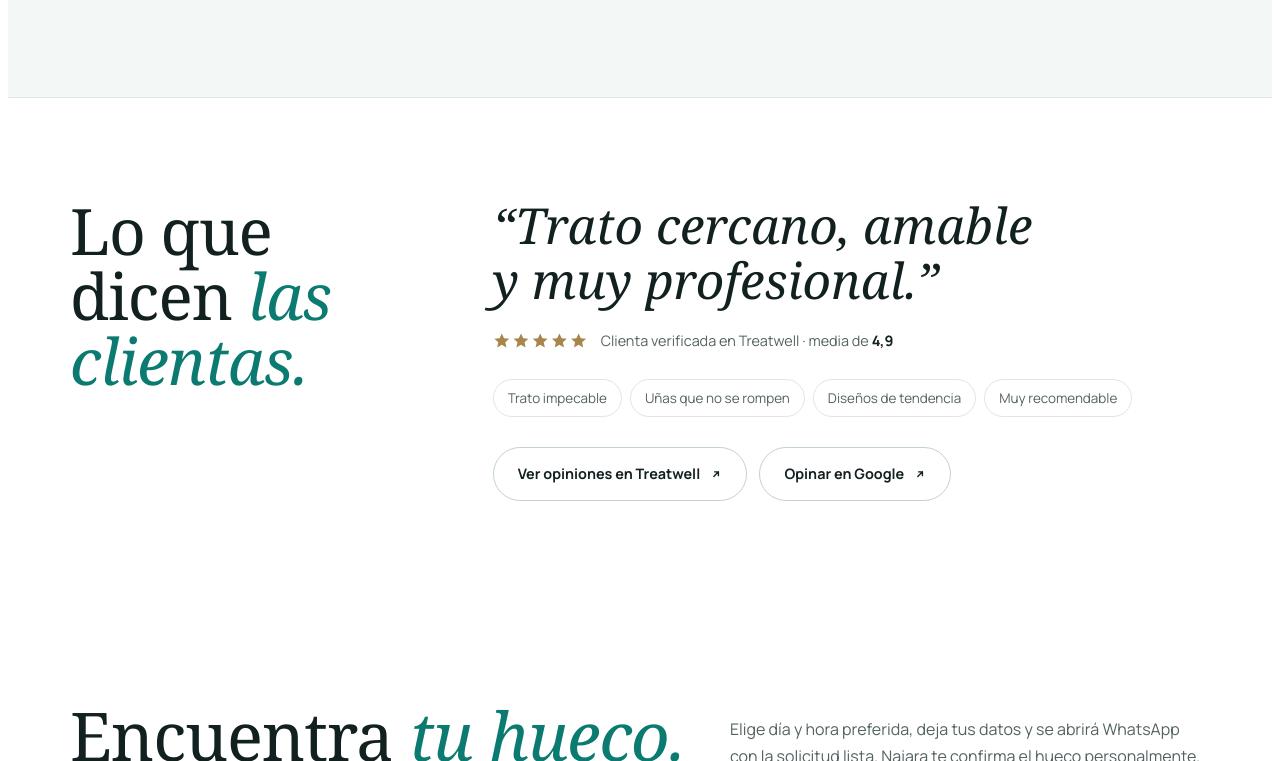
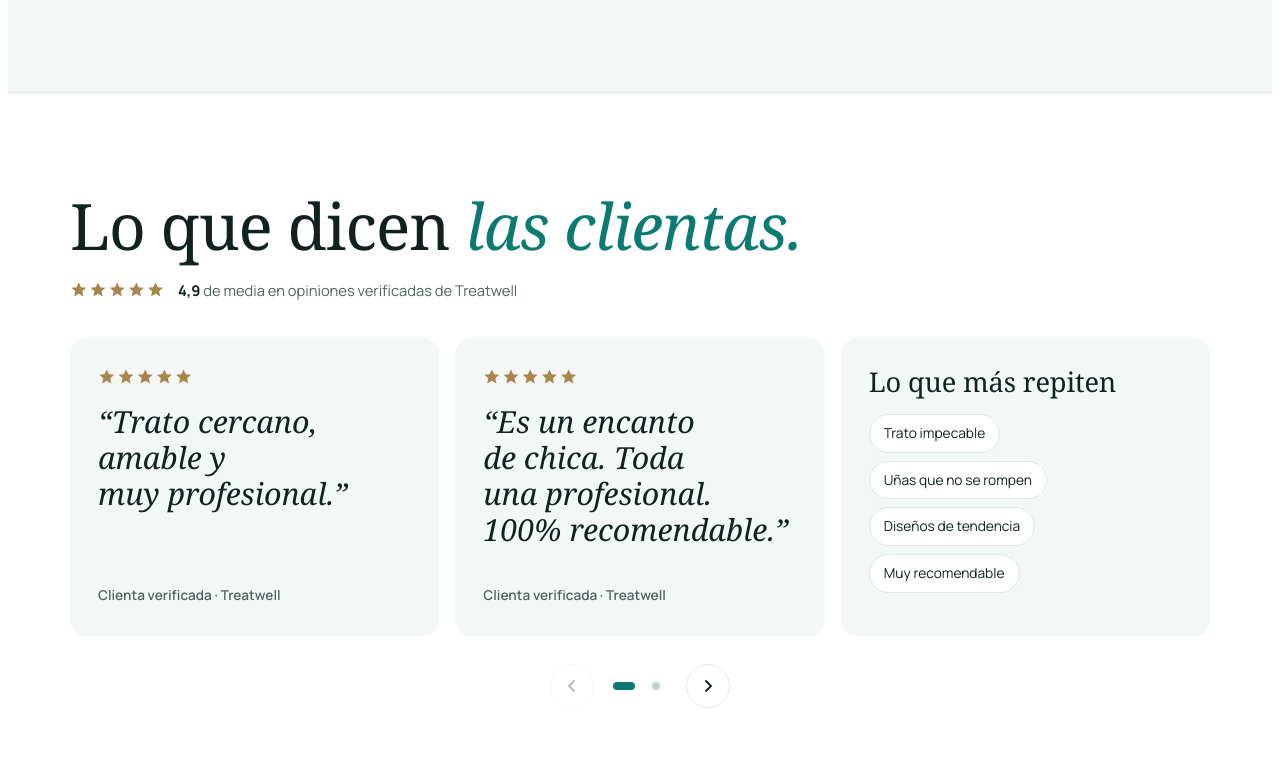
Before and after one commit to dnsue01/naistheticcenter, a plain HTML site: page index.html in a window 1280 px wide. Shown: the part 5942-6703 px from the top of the page. Drawn offline with Linux system fonts and the light colour scheme; a web font is replaced by a local one.

Commit message:
Tarjetas de servicios con textos largos y carrusel de opiniones
Co-Authored-By: Claude Opus 5.5 <noreply@anthropic.com>
Claude-Session: https://claude.ai/code/session_01HQtpnmmiG9ab6zGbWZthb5

```diff
--- a/index.html
+++ b/index.html
@@ -14,6 +14,7 @@
 <meta property="og:image" content="https://dnsue01.github.io/naistheticcenter/img/og.jpg">
 <meta name="twitter:card" content="summary_large_image">
 <link rel="preload" as="image" href="img/n0.webp">
+<title>Naisthetic Center · Uñas y estética en Palencia</title>
 <title>Naisthetic Center · Uñas y estética en Palencia</title>
 <title>Naisthetic Center · Uñas y estética en Palencia</title>
 <title>Naisthetic Center · Uñas y estética en Palencia</title>
@@ -157,7 +158,7 @@ nav.main a:hover{color:var(--teal)}
 .filters button[aria-pressed="true"]{background:var(--teal);border-color:var(--teal);color:#fff}
 .svc-list{display:grid;grid-template-columns:repeat(2,minmax(0,1fr));gap:0 40px}
 .svc{display:grid;grid-template-columns:minmax(0,1fr) auto auto;gap:6px 18px;align-items:center;padding:18px 4px;border-bottom:1px solid var(--line)}
-.svc h3{font-family:var(--body);font-size:.98rem;font-weight:600;line-height:1.35}
+.svc h3{font-family:var(--body);font-size:.98rem;font-weight:600;line-height:1.35;overflow-wrap:anywhere;text-wrap:pretty}
 .svc .meta{grid-column:1;font-size:.8rem;color:var(--soft)}
 .svc .price{grid-row:1/span 2;grid-column:2;font-family:var(--display);font-size:1.6rem;color:var(--teal);white-space:nowrap;font-variant-numeric:tabular-nums}
 .svc .pick{min-height:44px;grid-row:1/span 2;grid-column:3;border:1px solid #bcd7d3;background:transparent;border-radius:999px;padding:8px 14px;font-size:.8rem;font-weight:700;color:var(--teal);cursor:pointer;transition:all .2s;white-space:nowrap}
@@ -171,16 +172,17 @@ nav.main a:hover{color:var(--teal)}
 
 /* Destacados */
 .feat{display:grid;grid-template-columns:repeat(4,minmax(0,1fr));gap:14px;margin-bottom:56px}
-.fcard{appearance:none;border:1px solid var(--line);background:var(--card);border-radius:14px;padding:0;overflow:hidden;cursor:pointer;text-align:left;display:grid;grid-template-columns:1fr auto;grid-template-rows:auto 1fr;transition:border-color .2s,box-shadow .2s,transform .2s;font:inherit;color:inherit}
+.fcard{appearance:none;border:1px solid var(--line);background:var(--card);border-radius:14px;padding:0;overflow:hidden;cursor:pointer;text-align:left;display:flex;flex-direction:column;transition:border-color .2s,box-shadow .2s,transform .2s;font:inherit;color:inherit;min-width:0}
 .fcard:hover{border-color:var(--teal);box-shadow:0 14px 30px rgba(18,32,32,.1);transform:translateY(-2px)}
-.fcard img{grid-column:1/-1;width:100%;aspect-ratio:4/3;object-fit:cover}
-.fbody{padding:14px 0 16px 16px;display:flex;flex-direction:column;gap:2px;min-width:0}
-.fbody b{font-weight:600;font-size:.95rem;line-height:1.3}
-.fbody span{font-size:.8rem;color:var(--soft)}
-.fprice{padding:14px 16px 0 10px;font-family:var(--display);font-size:1.5rem;color:var(--teal);white-space:nowrap}
+.fcard img{width:100%;aspect-ratio:4/3;object-fit:cover}
+.fbody{padding:14px 16px 16px;display:flex;flex-direction:column;gap:10px;flex:1;min-width:0}
+.fbody b{font-weight:600;font-size:.98rem;line-height:1.3;text-wrap:balance;overflow-wrap:anywhere}
+.frow{margin-top:auto;display:flex;justify-content:space-between;align-items:baseline;gap:10px}
+.frow > span:first-child{font-size:.8rem;color:var(--soft)}
+.fprice{font-family:var(--display);font-size:1.5rem;color:var(--teal);white-space:nowrap;line-height:1}
 .all-h{font-size:1.8rem;margin-bottom:18px}
 @media (max-width:900px){.feat{grid-template-columns:repeat(2,minmax(0,1fr))}}
-@media (max-width:420px){.feat{gap:10px}.fbody{padding:10px 0 12px 12px}.fprice{padding:10px 12px 0 6px;font-size:1.25rem}}
+@media (max-width:420px){.feat{gap:10px}.fbody{padding:12px}.fbody b{font-size:.9rem}.fprice{font-size:1.25rem}.frow{flex-wrap:wrap;gap:4px 10px}}
 /* Reserva */
 .book{display:grid;grid-template-columns:minmax(0,1fr) minmax(0,1fr);gap:20px;align-items:start}
 .panel{background:var(--card);border:1px solid var(--line);border-radius:16px;padding:28px}
@@ -258,14 +260,29 @@ nav.main a:hover{color:var(--teal)}
 @media (max-width:820px){.gift-card{grid-template-columns:1fr;padding:28px 22px;gap:24px}}
 /* Opiniones */
 .reviews{border-top:0}
-.rev{display:grid;grid-template-columns:minmax(0,.8fr) minmax(0,1.6fr);gap:64px;align-items:start}
-.rev h2{font-size:clamp(2.6rem,5vw,4rem);letter-spacing:-.015em}
-.rev blockquote{margin:0;font-family:var(--display);font-style:italic;font-size:clamp(2rem,4vw,3.1rem);line-height:1.12;text-wrap:balance}
-.who{display:flex;align-items:center;flex-wrap:wrap;gap:12px;margin:20px 0 0;font-size:.9rem;color:var(--soft)}
+.rev-head{display:flex;justify-content:space-between;align-items:flex-end;gap:20px;flex-wrap:wrap;margin-bottom:36px}
+.rev-head h2{font-size:clamp(2.6rem,5vw,4rem);letter-spacing:-.015em}
+.who{display:flex;align-items:center;flex-wrap:wrap;gap:12px;margin:0;font-size:.92rem;color:var(--soft)}
 .who b{color:var(--fg)}
-.chips{list-style:none;padding:0;display:flex;flex-wrap:wrap;gap:8px;margin:26px 0 30px}
-.chips li{border:1px solid var(--line);border-radius:999px;padding:7px 14px;font-size:.84rem;color:var(--soft)}
-@media (max-width:760px){.rev{grid-template-columns:1fr;gap:28px}}
+.car-track{display:grid;grid-auto-flow:column;grid-auto-columns:calc((100% - 32px)/3);gap:16px;overflow-x:auto;scroll-snap-type:x mandatory;scroll-behavior:smooth;padding-bottom:6px;scrollbar-width:none;overscroll-behavior-x:contain}
+.car-track::-webkit-scrollbar{display:none}
+.car-track:focus-visible{outline-offset:6px}
+.rcard{scroll-snap-align:start;margin:0;background:var(--bg-2);border-radius:16px;padding:30px 28px;display:flex;flex-direction:column;gap:18px;min-height:280px;min-width:0}
+.rcard blockquote{margin:0;font-family:var(--display);font-style:italic;font-size:clamp(1.5rem,2.4vw,1.9rem);line-height:1.18;text-wrap:balance;flex:1}
+.rcard figcaption{font-size:.85rem;color:var(--soft);font-weight:600}
+.rcard h3{font-size:1.7rem}
+.rcard p{margin:0;color:var(--soft)}
+.rcard .chips{list-style:none;padding:0;display:flex;flex-wrap:wrap;gap:8px;margin:0}
+.rcard .chips li{background:var(--card);border:1px solid var(--line);border-radius:999px;padding:7px 14px;font-size:.86rem;color:var(--fg)}
+.rcard-cta{background:linear-gradient(135deg,#e3f3f0,#f6fbfa 70%);border:1px solid #cfe4e0}
+.rcard-cta .ctas{margin-top:auto;flex-direction:column;align-items:stretch}
+.car-nav{display:flex;align-items:center;justify-content:center;gap:16px;margin-top:22px}
+.dots{display:flex;gap:4px}
+.dots button{width:28px;height:44px;border:0;background:transparent;cursor:pointer;display:grid;place-items:center;padding:0}
+.dots button::before{content:"";width:8px;height:8px;border-radius:999px;background:#c3d2cf;transition:width .25s,background .25s}
+.dots button[aria-current="true"]::before{width:22px;background:var(--teal)}
+@media (max-width:900px){.car-track{grid-auto-columns:calc((100% - 16px)/2)}}
+@media (max-width:560px){.car-track{grid-auto-columns:86%}.rcard{padding:24px 20px;min-height:240px}}
 
 /* Dudas */
 .faq-grid{display:grid;grid-template-columns:minmax(0,.8fr) minmax(0,1.6fr);gap:64px;align-items:start}
@@ -403,10 +420,10 @@ footer .wrap{padding-block:30px;display:flex;justify-content:space-between;align
         <p>Pulsa «Elegir» en el servicio que quieras y pasarás directamente a escoger día y hora.</p>
       </div>
       <div class="feat">
-        <button type="button" class="fcard" data-s="manicura-semi"><img src="img/n1.webp" alt="" loading="lazy"><span class="fbody"><b>Manicura semipermanente</b><span>40 min – 1 h</span></span><span class="fprice">17 €</span></button>
-        <button type="button" class="fcard" data-s="unas-acrilicas"><img src="img/n6.webp" alt="" loading="lazy"><span class="fbody"><b>Uñas acrílicas</b><span>1 h 30 min</span></span><span class="fprice">28 €</span></button>
-        <button type="button" class="fcard" data-s="relleno-acrilicas"><img src="img/n9.webp" alt="" loading="lazy"><span class="fbody"><b>Relleno de acrílicas</b><span>1 h 20 min</span></span><span class="fprice">25 €</span></button>
-        <button type="button" class="fcard" data-s="pedicura-semi"><img src="img/n8.webp" alt="" loading="lazy"><span class="fbody"><b>Pedicura semipermanente</b><span>40 min</span></span><span class="fprice">19 €</span></button>
+        <button type="button" class="fcard" data-s="manicura-semi"><img src="img/n1.webp" alt="" loading="lazy"><span class="fbody"><b>Manicura semipermanente</b><span class="frow"><span>40 min – 1 h</span><span class="fprice">17 €</span></span></span></button>
+        <button type="button" class="fcard" data-s="unas-acrilicas"><img src="img/n6.webp" alt="" loading="lazy"><span class="fbody"><b>Uñas acrílicas</b><span class="frow"><span>1 h 30 min</span><span class="fprice">28 €</span></span></span></button>
+        <button type="button" class="fcard" data-s="relleno-acrilicas"><img src="img/n9.webp" alt="" loading="lazy"><span class="fbody"><b>Relleno de acrílicas</b><span class="frow"><span>1 h 20 min</span><span class="fprice">25 €</span></span></span></button>
+        <button type="button" class="fcard" data-s="pedicura-semi"><img src="img/n8.webp" alt="" loading="lazy"><span class="fbody"><b>Pedicura semipermanente</b><span class="frow"><span>40 min</span><span class="fprice">19 €</span></span></span></button>
       </div>
       <h3 class="all-h">Todos los servicios</h3>
       <div class="tools">
@@ -420,16 +437,21 @@ footer .wrap{padding-block:30px;display:flex;justify-content:space-between;align
 
   <section class="sec reviews" id="opiniones" aria-labelledby="t-op">
     <div class="wrap">
-      <div class="rev">
+      <div class="rev-head">
         <h2 id="t-op">Lo que dicen <em>las clientas.</em></h2>
-        <div>
-          <blockquote>“Trato cercano, amable y muy profesional.”</blockquote>
-          <p class="who"><svg class="st-svg" viewBox="0 0 120 22" aria-hidden="true"><path transform="translate(0 0)" d="M11 1.5l2.8 6 6.5.7-4.9 4.4 1.4 6.4L11 15.8 5.2 19l1.4-6.4L1.7 8.2l6.5-.7Z"/><path transform="translate(24 0)" d="M11 1.5l2.8 6 6.5.7-4.9 4.4 1.4 6.4L11 15.8 5.2 19l1.4-6.4L1.7 8.2l6.5-.7Z"/><path transform="translate(48 0)" d="M11 1.5l2.8 6 6.5.7-4.9 4.4 1.4 6.4L11 15.8 5.2 19l1.4-6.4L1.7 8.2l6.5-.7Z"/><path transform="translate(72 0)" d="M11 1.5l2.8 6 6.5.7-4.9 4.4 1.4 6.4L11 15.8 5.2 19l1.4-6.4L1.7 8.2l6.5-.7Z"/><path transform="translate(96 0)" d="M11 1.5l2.8 6 6.5.7-4.9 4.4 1.4 6.4L11 15.8 5.2 19l1.4-6.4L1.7 8.2l6.5-.7Z"/></svg><span>Clienta verificada en Treatwell · media de <b>4,9</b></span></p>
-          <ul class="chips" aria-label="Lo que más destacan"><li>Trato impecable</li><li>Uñas que no se rompen</li><li>Diseños de tendencia</li><li>Muy recomendable</li></ul>
-          <div class="ctas">
-            <a class="btn btn-line" href="https://www.treatwell.es/establecimiento/naisthetic-center/" target="_blank" rel="noopener">Ver opiniones en Treatwell <svg class="arr" viewBox="0 0 16 16" aria-hidden="true"><path d="M5 11 11 5M6 5h5v5"/></svg></a>
-            <a class="btn btn-line" href="https://www.google.com/maps/search/?api=1&amp;query=Naisthetic%20Center%20Palencia" target="_blank" rel="noopener">Opinar en Google <svg class="arr" viewBox="0 0 16 16" aria-hidden="true"><path d="M5 11 11 5M6 5h5v5"/></svg></a>
-          </div>
+        <p class="who"><svg class="st-svg" viewBox="0 0 120 22" aria-hidden="true"><path transform="translate(0 0)" d="M11 1.5l2.8 6 6.5.7-4.9 4.4 1.4 6.4L11 15.8 5.2 19l1.4-6.4L1.7 8.2l6.5-.7Z"/><path transform="translate(24 0)" d="M11 1.5l2.8 6 6.5.7-4.9 4.4 1.4 6.4L11 15.8 5.2 19l1.4-6.4L1.7 8.2l6.5-.7Z"/><path transform="translate(48 0)" d="M11 1.5l2.8 6 6.5.7-4.9 4.4 1.4 6.4L11 15.8 5.2 19l1.4-6.4L1.7 8.2l6.5-.7Z"/><path transform="translate(72 0)" d="M11 1.5l2.8 6 6.5.7-4.9 4.4 1.4 6.4L11 15.8 5.2 19l1.4-6.4L1.7 8.2l6.5-.7Z"/><path transform="translate(96 0)" d="M11 1.5l2.8 6 6.5.7-4.9 4.4 1.4 6.4L11 15.8 5.2 19l1.4-6.4L1.7 8.2l6.5-.7Z"/></svg><span><b>4,9</b> de media en opiniones verificadas de Treatwell</span></p>
+      </div>
+      <div class="car" aria-roledescription="carrusel" aria-label="Opiniones de clientas">
+        <div class="car-track" id="carTrack" tabindex="0">
+          <figure class="rcard" aria-roledescription="opinión"><svg class="st-svg" viewBox="0 0 120 22" aria-hidden="true"><path transform="translate(0 0)" d="M11 1.5l2.8 6 6.5.7-4.9 4.4 1.4 6.4L11 15.8 5.2 19l1.4-6.4L1.7 8.2l6.5-.7Z"/><path transform="translate(24 0)" d="M11 1.5l2.8 6 6.5.7-4.9 4.4 1.4 6.4L11 15.8 5.2 19l1.4-6.4L1.7 8.2l6.5-.7Z"/><path transform="translate(48 0)" d="M11 1.5l2.8 6 6.5.7-4.9 4.4 1.4 6.4L11 15.8 5.2 19l1.4-6.4L1.7 8.2l6.5-.7Z"/><path transform="translate(72 0)" d="M11 1.5l2.8 6 6.5.7-4.9 4.4 1.4 6.4L11 15.8 5.2 19l1.4-6.4L1.7 8.2l6.5-.7Z"/><path transform="translate(96 0)" d="M11 1.5l2.8 6 6.5.7-4.9 4.4 1.4 6.4L11 15.8 5.2 19l1.4-6.4L1.7 8.2l6.5-.7Z"/></svg><blockquote>“Trato cercano, amable y muy profesional.”</blockquote><figcaption>Clienta verificada · Treatwell</figcaption></figure>
+          <figure class="rcard" aria-roledescription="opinión"><svg class="st-svg" viewBox="0 0 120 22" aria-hidden="true"><path transform="translate(0 0)" d="M11 1.5l2.8 6 6.5.7-4.9 4.4 1.4 6.4L11 15.8 5.2 19l1.4-6.4L1.7 8.2l6.5-.7Z"/><path transform="translate(24 0)" d="M11 1.5l2.8 6 6.5.7-4.9 4.4 1.4 6.4L11 15.8 5.2 19l1.4-6.4L1.7 8.2l6.5-.7Z"/><path transform="translate(48 0)" d="M11 1.5l2.8 6 6.5.7-4.9 4.4 1.4 6.4L11 15.8 5.2 19l1.4-6.4L1.7 8.2l6.5-.7Z"/><path transform="translate(72 0)" d="M11 1.5l2.8 6 6.5.7-4.9 4.4 1.4 6.4L11 15.8 5.2 19l1.4-6.4L1.7 8.2l6.5-.7Z"/><path transform="translate(96 0)" d="M11 1.5l2.8 6 6.5.7-4.9 4.4 1.4 6.4L11 15.8 5.2 19l1.4-6.4L1.7 8.2l6.5-.7Z"/></svg><blockquote>“Es un encanto de chica. Toda una profesional. 100% recomendable.”</blockquote><figcaption>Clienta verificada · Treatwell</figcaption></figure>
+          <div class="rcard rcard-theme"><h3>Lo que más repiten</h3><ul class="chips"><li>Trato impecable</li><li>Uñas que no se rompen</li><li>Diseños de tendencia</li><li>Muy recomendable</li></ul></div>
+          <div class="rcard rcard-cta"><h3>¿Ya has venido?</h3><p>Lee todas las opiniones o deja la tuya. A Naiara le ayuda muchísimo.</p><div class="ctas"><a class="btn btn-line" href="https://www.treatwell.es/establecimiento/naisthetic-center/" target="_blank" rel="noopener">Ver en Treatwell <svg class="arr" viewBox="0 0 16 16" aria-hidden="true"><path d="M5 11 11 5M6 5h5v5"/></svg></a><a class="btn btn-line" href="https://www.google.com/maps/search/?api=1&amp;query=Naisthetic%20Center%20Palencia" target="_blank" rel="noopener">Opinar en Google <svg class="arr" viewBox="0 0 16 16" aria-hidden="true"><path d="M5 11 11 5M6 5h5v5"/></svg></a></div></div>
+        </div>
+        <div class="car-nav">
+          <button type="button" class="mnav" id="carP" aria-label="Opinión anterior"><svg viewBox="0 0 16 16" aria-hidden="true"><path d="M10 3 5 8l5 5"/></svg></button>
+          <div class="dots" id="carDots"></div>
+          <button type="button" class="mnav" id="carN" aria-label="Opinión siguiente"><svg viewBox="0 0 16 16" aria-hidden="true"><path d="m6 3 5 5-5 5"/></svg></button>
         </div>
       </div>
     </div>
@@ -690,6 +712,18 @@ footer .wrap{padding-block:30px;display:flex;justify-content:space-between;align
   $('lb').addEventListener('click',function(e){if(e.target===$('lb'))close()});
   document.addEventListener('keydown',function(e){if($('lb').hidden)return;if(e.key==='Tab'){var f=[$('lbX'),$('lbP'),$('lbW'),$('lbN')],i=f.indexOf(document.activeElement);e.preventDefault();var n=e.shiftKey?(i<=0?f.length-1:i-1):(i+1)%f.length;f[n].focus();return}if(e.key==='Escape')close();if(e.key==='ArrowLeft')show(cur-1);if(e.key==='ArrowRight')show(cur+1)});
 
+  // Carrusel de opiniones
+  var tr=$('carTrack'),cards=[].slice.call(tr.children),dots=$('carDots');
+  function per(){var c=cards[0].getBoundingClientRect().width;return Math.max(1,Math.round(tr.clientWidth/(c+16)))}
+  function pages(){return Math.max(1,cards.length-per()+1)}
+  function idx(){var c=cards[0].getBoundingClientRect().width+16;return Math.min(pages()-1,Math.round(tr.scrollLeft/c))}
+  function go(i){var c=cards[0].getBoundingClientRect().width+16;i=Math.max(0,Math.min(pages()-1,i));tr.scrollTo({left:i*c,behavior:matchMedia('(prefers-reduced-motion: reduce)').matches?'auto':'smooth'})}
+  function drawDots(){var n=pages(),cur=idx();dots.innerHTML='';for(var i=0;i<n;i++){var b=document.createElement('button');b.type='button';b.setAttribute('aria-label','Ir a la opinión '+(i+1));if(i===cur)b.setAttribute('aria-current','true');(function(j){b.addEventListener('click',function(){go(j)})})(i);dots.appendChild(b)}$('carP').disabled=cur===0;$('carN').disabled=cur>=n-1}
+  $('carP').addEventListener('click',function(){go(idx()-1)});$('carN').addEventListener('click',function(){go(idx()+1)});
+  var rt;tr.addEventListener('scroll',function(){clearTimeout(rt);rt=setTimeout(drawDots,80)});
+  tr.addEventListener('keydown',function(e){if(e.key==='ArrowRight'){e.preventDefault();go(idx()+1)}if(e.key==='ArrowLeft'){e.preventDefault();go(idx()-1)}});
+  window.addEventListener('resize',drawDots);drawDots();
+
   renderFilters();renderList();renderChosen();renderExtra();renderCal();renderSlots();
 })();
 </script>
```
